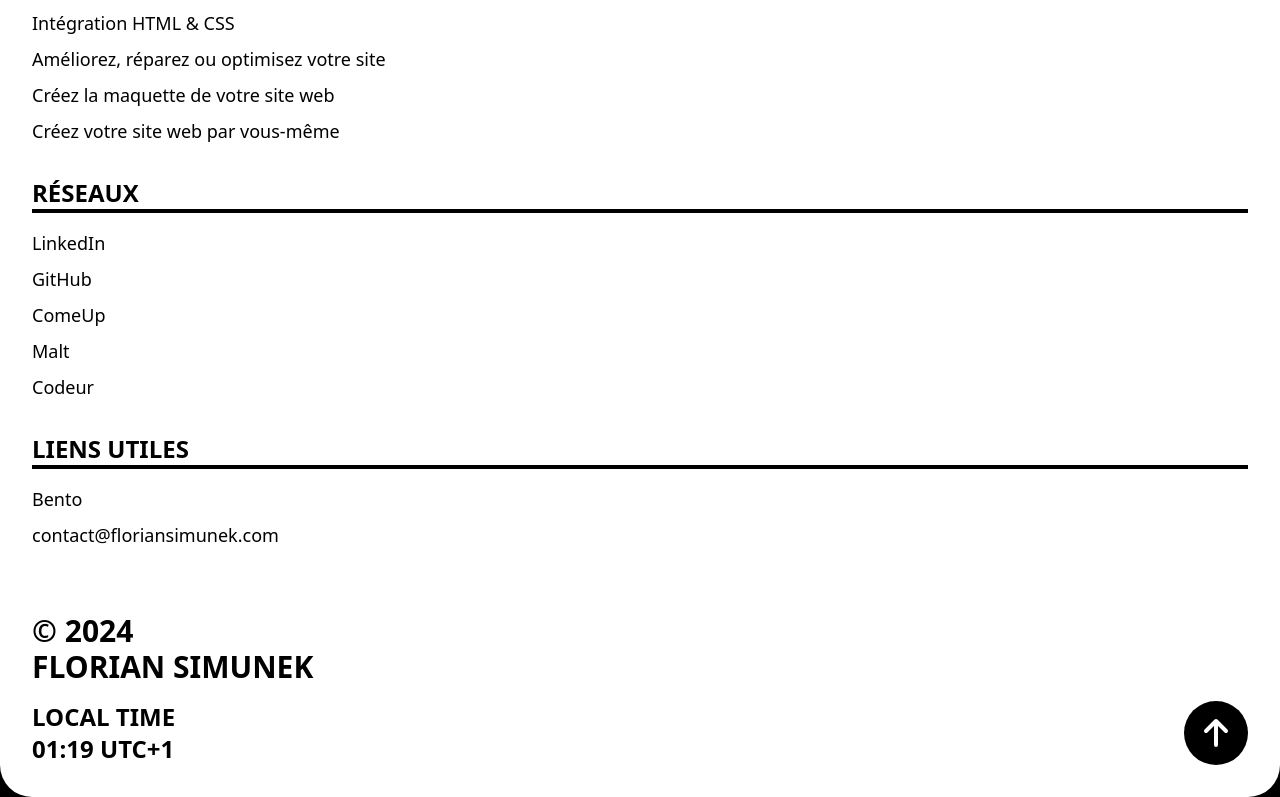
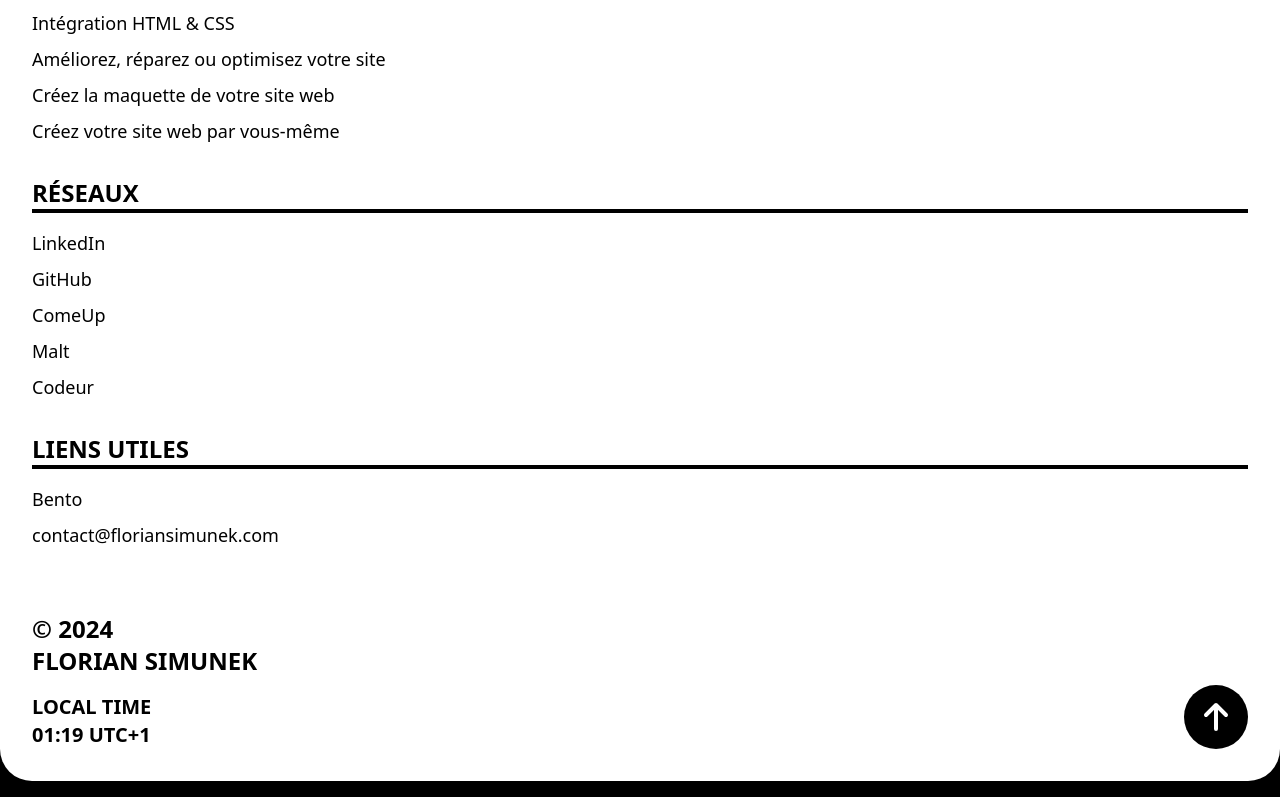
Before and after one commit to floriansimunek/floriansimunek.com, a React (Vite) app: page / in a window 1280 px wide. Shown: the part 6531-7328 px from the top of the page. Built offline with nearby package versions, Linux system fonts and the light colour scheme; a web font is replaced by a local one.

Commit message:
✨ Add scrollToTop button on Footer

```diff
--- a/src/components/Footer.jsx
+++ b/src/components/Footer.jsx
@@ -10,6 +10,11 @@ function getTime() {
   const minutes =
     paris.getMinutes() <= 9 ? '0' + paris.getMinutes() : paris.getMinutes();
   return hours + ':' + minutes;
+}
+
+function scrollToTop() {
+  document.body.scrollTop = 0;
+  document.documentElement.scrollTop = 0;
 }
 
 function Footer() {
@@ -141,13 +146,13 @@ function Footer() {
           </ul>
         </nav>
       </div>
-      <div className="bottom w-full flex gap-2 justify-center items-end">
+      <div className="bottom w-full flex justify-center items-end">
         <div className="left w-full flex flex-col gap-4">
-          <p className="flex flex-col text-3xl font-bold">
+          <p className="flex flex-col text-2xl font-bold">
             &copy; {new Date().getFullYear()}
             <span className="uppercase">Florian SIMUNEK</span>
           </p>
-          <p className="flex flex-col font-bold text-2xl">
+          <p className="flex flex-col font-bold text-xl">
             LOCAL TIME <span>{getTime()} UTC+1</span>
           </p>
         </div>
@@ -159,6 +164,7 @@ function Footer() {
             strokeWidth={3}
             stroke="#FFF"
             className="w-16 h-16 -rotate-90 bg-black rounded-full p-4"
+            onClick={scrollToTop}
           >
             <path
               strokeLinecap="round"
```
